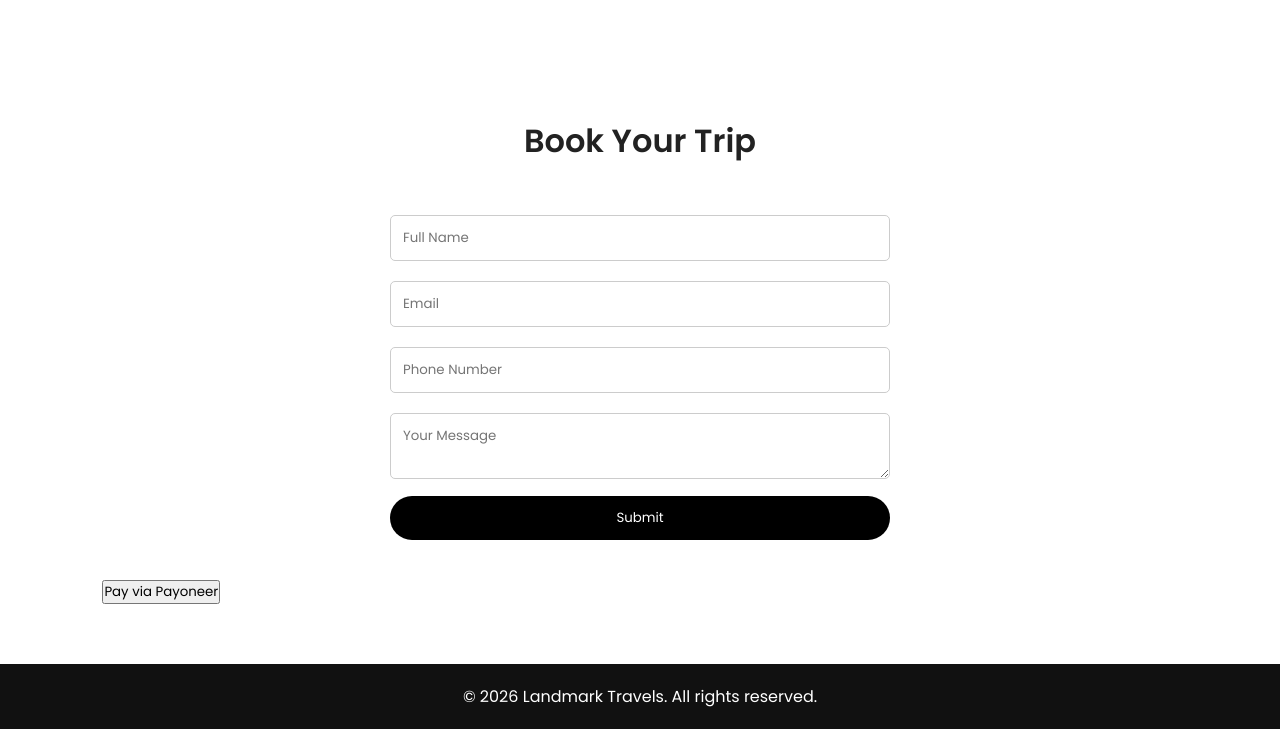
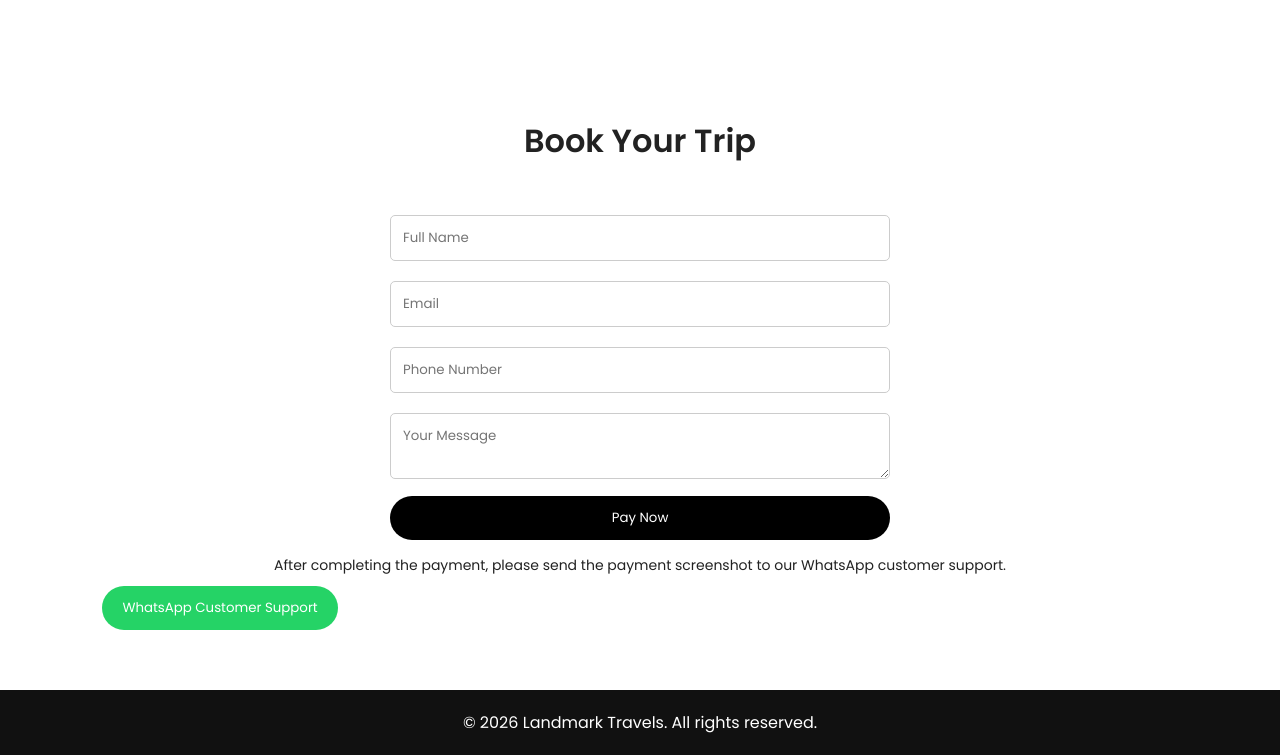
Before and after one commit to landmarktravelss/Landmarktravels, a plain HTML site: page index.html in a window 1280 px wide. Shown: the part 1212-1967 px from the top of the page. Before the commit the page ends 1941 px from the top, so only its background shows below. Drawn offline with Linux system fonts and the light colour scheme.

Commit message:
Update index.html

```diff
--- a/index.html
+++ b/index.html
@@ -224,17 +224,24 @@ footer {
   <h2>Book Your Trip</h2>
 
   <form>
-    <input type="text" placeholder="Full Name">
-    <input type="email" placeholder="Email">
-    <input type="tel" placeholder="Phone Number">
-    <textarea placeholder="Your Message"></textarea>
-    <button type="submit">Submit</button>
-  </form>
+  <input type="text" placeholder="Full Name" required>
+  <input type="email" placeholder="Email" required>
+  <input type="tel" placeholder="Phone Number" required>
+  <textarea placeholder="Your Message"></textarea>
 
-  <br>
-  <button onclick="window.open('https://payoneer.com','_blank')" style="margin-top:15px;">
-    Pay via Payoneer
+  <button type="button" onclick="window.open('https://payoneer.com','_blank')">
+    Pay Now
   </button>
+</form>
+
+<p style="text-align:center; margin-top:15px; font-size:14px;">
+  After completing the payment, please send the payment screenshot to our WhatsApp customer support.
+</p>
+
+<button onclick="window.open('https://wa.me/XXXXXXXXXXX','_blank')"
+style="margin-top:10px; background:#25D366; color:white; padding:12px 20px; border:none; border-radius:30px; cursor:pointer;">
+  WhatsApp Customer Support
+</button>
 </section>
 
 <footer>
```
